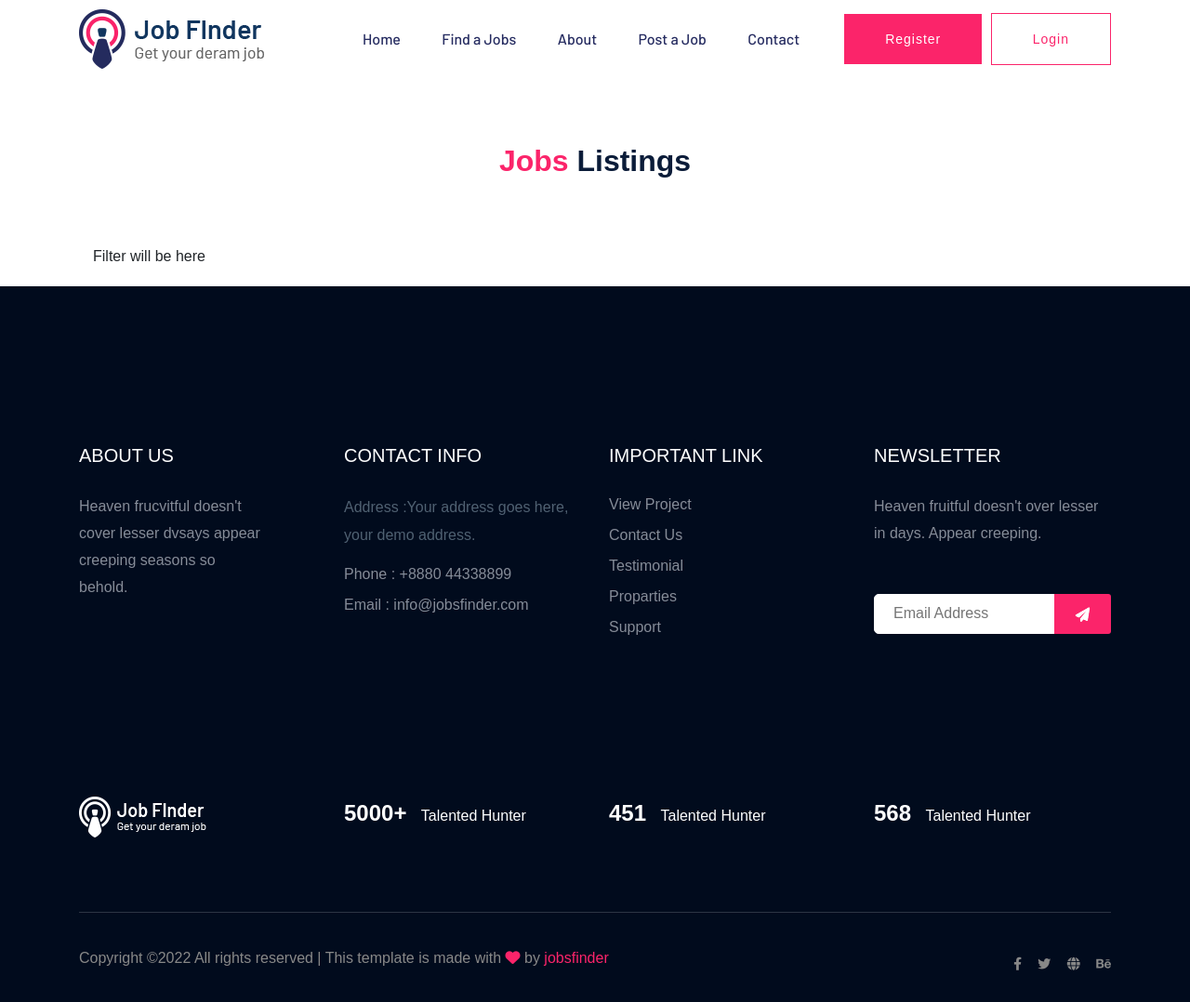
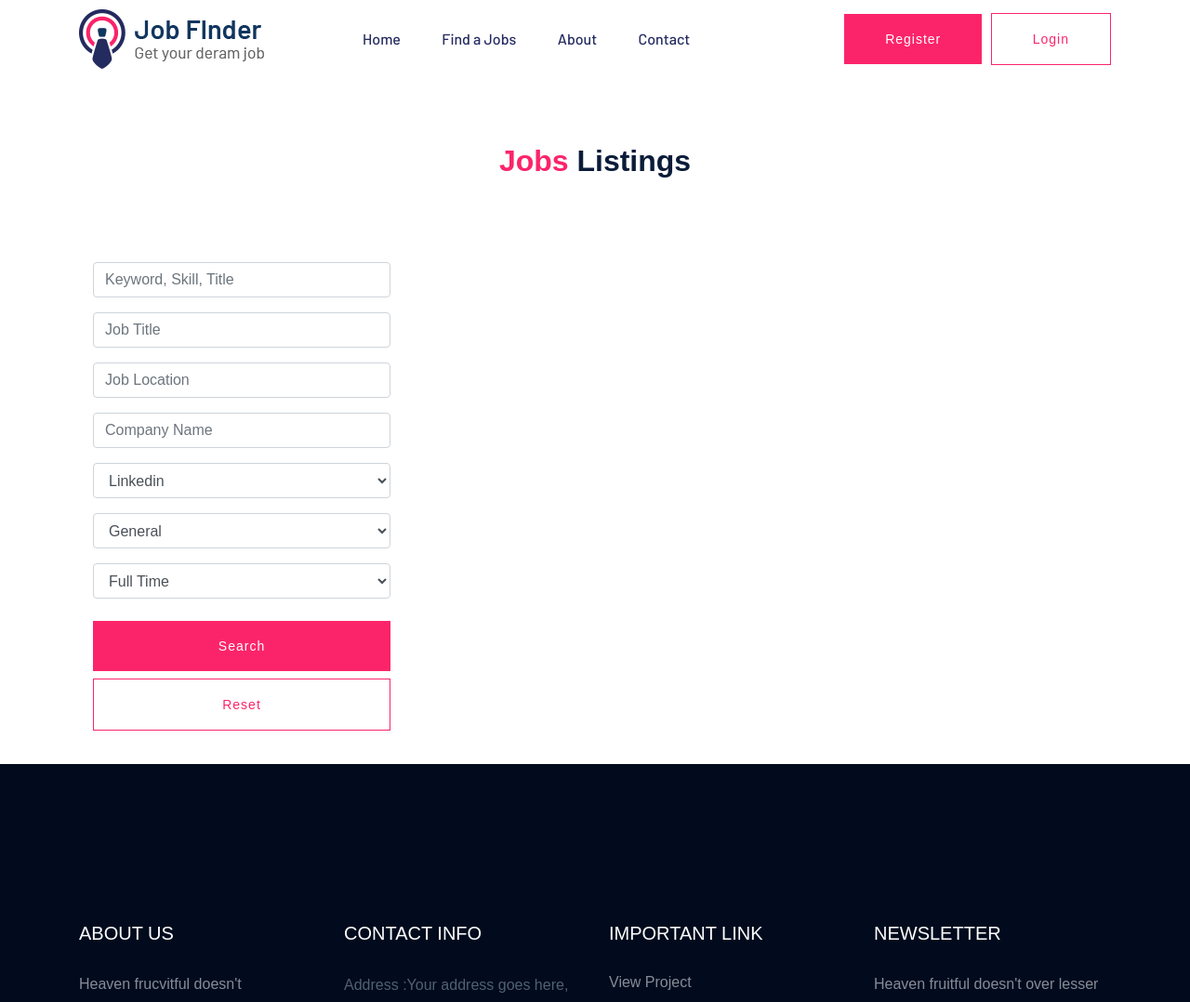
Before and after one commit to jeet7223/jobsfinder, a PHP site: template frontend/views/jobs/index.php in a window 1280 px wide. Shown: the top 1078 px of the page at 93% size. Before the commit the page ends 1044 px from the top, so only its background shows below. Run offline with PHP 8.4, Linux system fonts and the light colour scheme; the template is opened without the code that fills it, so the values that code supplies are empty; form fields are guessed from the names that the template uses; some libraries are stand-ins or nearby versions; some web fonts are replaced.

Commit message:
Changes made on 20 september by jeet

```diff
--- a/common/models/JobsData.php
+++ b/common/models/JobsData.php
@@ -26,6 +26,8 @@
  */
 class JobsData extends \yii\db\ActiveRecord
 {
+
+    public $keyword;
     /**
      * {@inheritdoc}
      */
@@ -42,7 +44,7 @@
         return [
             [['job_description', 'about_the_company'], 'string'],
             [['job_type', 'status', 'is_featured','user_id'], 'integer'],
-            [['created_date','apply_link', 'job_url'], 'safe'],
+            [['created_date','apply_link', 'job_url','keyword'], 'safe'],
             [['job_title', 'job_location', 'company_name', 'person_name', 'source','category'], 'string', 'max' => 100],
             // name, email, subject and body are required
             [['job_title', 'job_location', 'job_type', 'job_description', 'company_name', 'about_the_company'], 'required'],
--- a/frontend/config/main.php
+++ b/frontend/config/main.php
@@ -18,6 +18,11 @@
             'csrfParam' => '_csrf-frontend',
               'baseUrl' => $baseUrl,
 
+        ],
+        'authManager' => [
+            'class' => 'yii\rbac\DbManager',
+            // uncomment if you want to cache RBAC items hierarchy
+            // 'cache' => 'cache',
         ],
 
 
--- /dev/null
+++ b/frontend/views/jobs/_search.php
@@ -0,0 +1,81 @@
+<?php
+
+
+use yii\helpers\Html;
+use yii\widgets\ActiveForm;
+
+/* @var $this yii\web\View */
+/* @var $model common\models\JobsDataSearch */
+/* @var $form yii\widgets\ActiveForm */
+?>
+
+<div class="order-search">
+
+    <?php $form = ActiveForm::begin([
+        'action' => \yii\helpers\Url::to(['jobs/listings']),
+        'method' => 'get',
+        'options' => [
+            'data-pjax' => 1
+        ],
+    ]); ?>
+
+
+
+
+
+    <div class="row">
+        <div class="col-lg-12">
+            <?= $form->field($model,'keyword')->textInput(['placeholder'=>'Keyword, Skill, Title'])
+                ->label
+            (false)?>
+        </div>
+        <div class="col-lg-12">
+            <?= $form->field($model,'job_title')->textInput(['placeholder'=>'Job Title'])->label
+            (false)?>
+        </div>
+        <div class="col-lg-12">
+            <?= $form->field($model,'job_location')->textInput(['placeholder'=>'Job Location'])->label
+            (false)?>
+        </div>
+        <div class="col-lg-12">
+            <?= $form->field($model,'company_name')->textInput(['placeholder'=>'Company Name'])
+                ->label
+            (false)?>
+        </div>
+        <div class="col-lg-12">
+            <?= $form->field($model,'source')->dropDownList(['linkedin'=>'Linkedin','posted-job'=>'Posted Jobs'],
+                ['prompt'=>'Select Source'])
+                ->label
+                (false)?>
+        </div>
+        <div class="col-lg-12">
+            <?= $form->field($model,'category')->dropDownList(['General'=>'General'],
+                ['prompt'=>'Select Category'])
+                ->label
+                (false)?>
+        </div>
+        <div class="col-lg-12">
+            <?= $form->field($model,'job_type')->dropDownList([null=>'Full Time'],
+                ['prompt'=>'Select Job Type'])
+                ->label
+                (false)?>
+        </div>
+
+
+    </div>
+
+
+
+
+    <div class="form-group ">
+       <div class="mt-2">
+           <?= Html::submitButton('Search', ['class' => 'btn head-btn1 w-100']) ?>
+       </div>
+        <div class="mt-2">
+            <?= Html::a('Reset', \yii\helpers\Url::to(['jobs/listings']),['class' => 'btn head-btn2 w-100']) ?>
+        </div>
+    </div>
+
+    <?php ActiveForm::end(); ?>
+
+</div>
--- a/frontend/views/jobs/index.php
+++ b/frontend/views/jobs/index.php
@@ -15,9 +15,9 @@
         <br>
         <div class="row">
             <div class="col-md-4">
-                <div class="container query-details-tab" id="form-container"
-                     style="margin-top:40px">
-                   Filter will be here
+                <div class="container job-card query-details-tab" id="form-container"
+                     style="margin-top:58px">
+                      <?= $this->render('_search',['model'=>$searchModel])?>
                 </div>
             </div>
             <div class="col-md-8">
--- a/frontend/views/layouts/header.php
+++ b/frontend/views/layouts/header.php
@@ -23,8 +23,10 @@
                                             ?>">Find a Jobs </a></li>
                                         <li><a href="<?= \yii\helpers\Url::to(['site/about'])
                                             ?>">About</a></li>
-                                        <li><a href="<?= \yii\helpers\Url::to(['jobs/post-a-job'])
-                                            ?>">Post a Job</a></li>
+                                     <?php if (!Yii::$app->user->isGuest) {?>
+                                         <li><a href="<?= \yii\helpers\Url::to(['jobs/post-a-job'])
+                                             ?>">Post a Job</a></li>
+                                        <?php }?>
                                         <li><a href="<?= \yii\helpers\Url::to(['site/contact'])
                                             ?>">Contact</a></li>
                                     </ul>
--- a/frontend/views/site/requestPasswordResetToken.php
+++ b/frontend/views/site/requestPasswordResetToken.php
@@ -8,10 +8,10 @@
 use yii\bootstrap4\ActiveForm;
 
 $this->title = 'Request password reset';
-$this->params['breadcrumbs'][] = $this->title;
 ?>
 <div class="site-request-password-reset">
-    <h1><?= Html::encode($this->title) ?></h1>
+    <div class="shadow-div" id="form-container">
+        <h2><strong><span style="color: #fb246a"><?= Html::encode($this->title) ?></span></strong></h2>
 
     <p>Please fill out your email. A link to reset password will be sent there.</p>
 
@@ -29,3 +29,4 @@
         </div>
     </div>
 </div>
+</div>
--- a/frontend/views/site/resetPassword.php
+++ b/frontend/views/site/resetPassword.php
@@ -8,10 +8,10 @@
 use yii\bootstrap4\ActiveForm;
 
 $this->title = 'Reset password';
-$this->params['breadcrumbs'][] = $this->title;
 ?>
 <div class="site-reset-password">
-    <h1><?= Html::encode($this->title) ?></h1>
+    <div class="shadow-div" id="form-container">
+        <h2><strong><span style="color: #fb246a"><?= Html::encode($this->title) ?></span></strong></h2>
 
     <p>Please choose your new password:</p>
 
@@ -28,4 +28,5 @@
             <?php ActiveForm::end(); ?>
         </div>
     </div>
+    </div>
 </div>
```
Also changed, not shown: common/models/JobsDataSearch.php (+4 -3 lines), frontend/controllers/JobsController.php (+23 -0 lines), frontend/views/site/index.php (+27 -9 lines), frontend/views/site/login.php (+5 -5 lines), frontend/web/css/site.css (+11 -0 lines), 1 other file.
